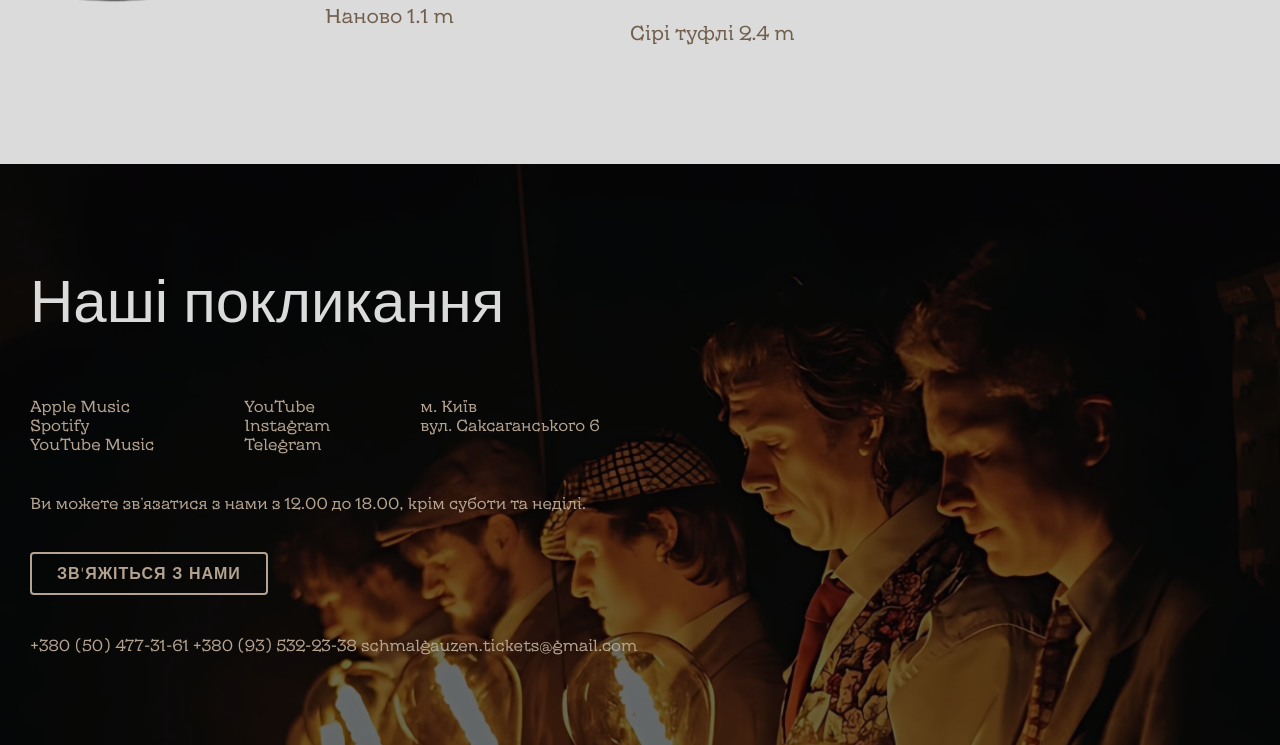
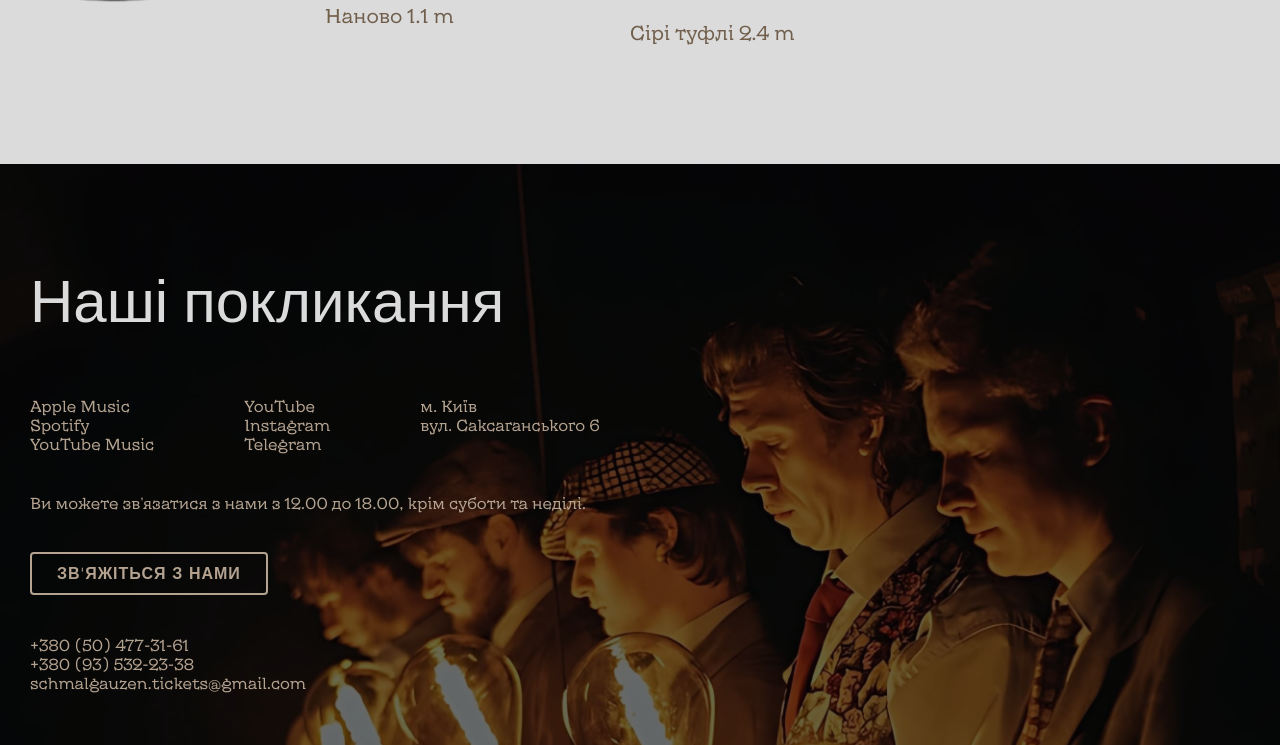
Before and after one commit to OksanaaStets/PC-22Stets, a plain HTML site: page index.html in a window 1280 px wide. Shown: the part 8541-9286 px from the top of the page. Drawn offline with nearby package versions, Linux system fonts and the light colour scheme.

Commit message:
Редагування html

```diff
--- a/index.html
+++ b/index.html
@@ -428,9 +428,9 @@
                 </div>
               </div>
             <div>
-                <a class="contact-link" href = "tel: +380504773161"> +380 (50) 477-31-61 </a>
-                <a class="contact-link" href = "tel: +380935322338"> +380 (93) 532-23-38 </a>
-                <a href = "mailto:schmalgauzen.tickets@gmail.com" rel="nofollow"  target="_blank"> schmalgauzen.tickets@gmail.com</a>
+                <a class="contact-link" href = "tel: +380504773161"> +380 (50) 477-31-61 </a> <br>
+                <a class="contact-link" href = "tel: +380935322338"> +380 (93) 532-23-38 </a> <br>
+                <a href = "mailto:schmalgauzen.tickets@gmail.com" rel="nofollow"  target="_blank"> schmalgauzen.tickets@gmail.com</a> <br>
             </div>
         </div>
 </footer>
```
